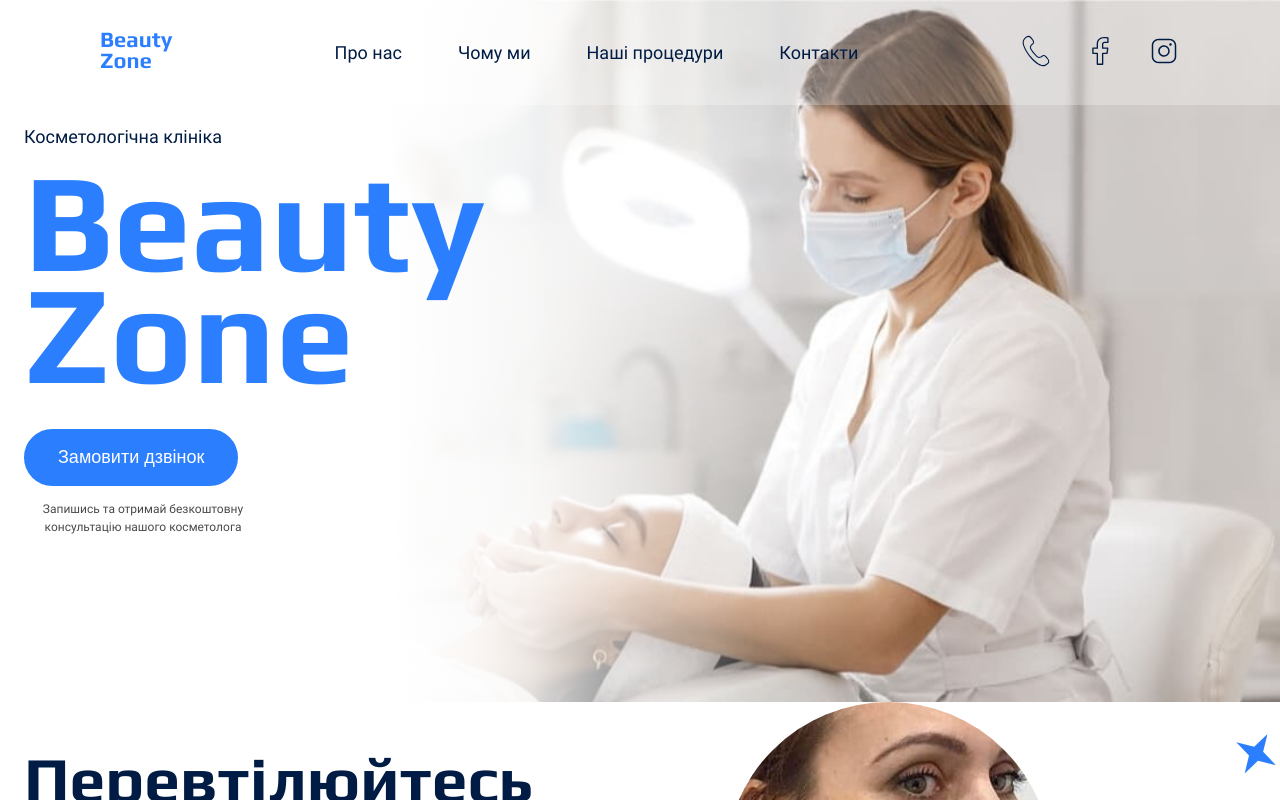
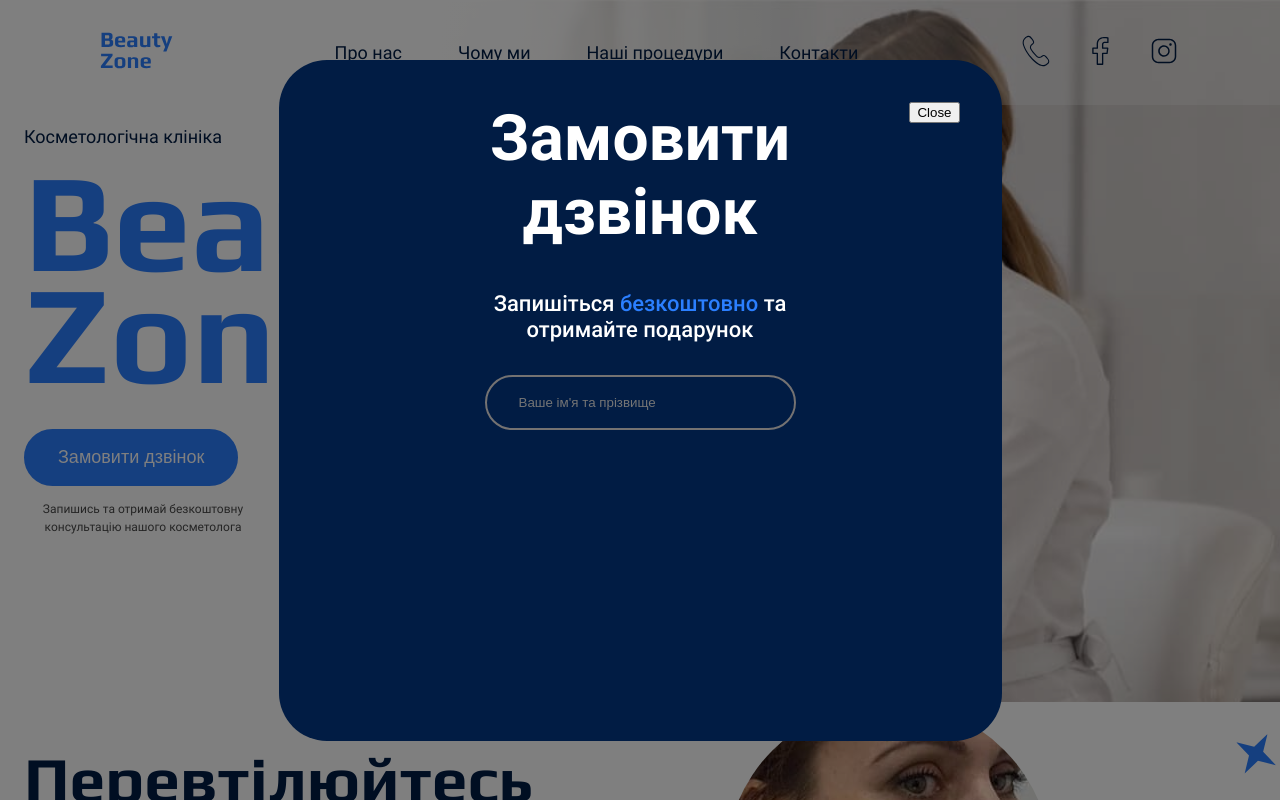
Before and after one commit to Seralex09/genius-homework-3, a plain HTML site: page index.html in a window 1280 px wide. Shown: the top 800 px of the page. Drawn offline with Linux system fonts and the light colour scheme.

Commit message:
Begin add forms

```diff
--- a/css/styles.css
+++ b/css/styles.css
@@ -88,6 +88,15 @@ ul {
   max-width: 1288px;
   margin: 0 auto;
   padding: 0 24px;
+}
+
+.vissully-hidden {
+  position: absolute;
+  left: -10000px;
+  top: auto;
+  width: 1px;
+  height: 1px;
+  overflow: hidden;
 }
 
 .section {
@@ -299,6 +308,25 @@ ul {
   fill: #011f4a;
 }
 
+.star-1:hover {
+  animation-name: star-decrease;
+  animation-duration: 3s;
+}
+
+@keyframes star-decrease {
+  0% {
+    transform: scale(1) rotate(0);
+  }
+
+  50% {
+    transform: scale(0.7) rotate(45deg);
+  }
+
+  100% {
+    transform: scale(1) rotate(0);
+  }
+}
+
 .star-2 {
   position: absolute;
   top: 32px;
@@ -307,11 +335,52 @@ ul {
   transform: rotate(60deg);
 }
 
+.star-2:hover {
+  animation-name: star-increase;
+  animation-duration: 3s;
+}
+
+@keyframes star-increase {
+  0% {
+    transform: scale(1) rotate(0);
+  }
+
+  50% {
+    transform: scale(1.3) rotate(180deg);
+  }
+
+  100% {
+    transform: scale(1) rotate(0);
+  }
+}
+
 .star-3 {
   position: absolute;
   top: 269px;
   right: 6px;
   fill: #747272;
+}
+
+.star-3:hover {
+  animation-name: star-displacement;
+  animation-duration: 3s;
+}
+
+@keyframes star-displacement {
+  0% {
+    transform: scale(1);
+    fill: #747272;
+  }
+
+  50% {
+    transform: scale(7);
+    fill: red;
+  }
+
+  100% {
+    transform: scale(1);
+    fill: #747272;
+  }
 }
 
 /* Advantages-section */
@@ -495,3 +564,75 @@ ul {
   color: #747272;
   font-size: 13px;
 }
+
+/* Modal */
+.backdrop {
+  position: fixed;
+  top: 0;
+  right: 0;
+  bottom: 0;
+  left: 0;
+  display: flex;
+  align-items: center;
+  justify-content: center;
+  padding: 20px 0;
+  background-color: rgba(0, 0, 0, 0.5);
+  transition: opacity 0.3s, visiability 0.3s;
+}
+
+.backdrop.is-hidden {
+  opacity: 0;
+  visibility: hidden;
+  pointer-events: none;
+}
+
+.modal {
+  position: relative;
+  width: 100%;
+  max-width: 723px;
+  height: 100%;
+  max-height: 681px;
+  padding: 42px 206px;
+  background-color: var(--color-primary-dark);
+  border-radius: 48px;
+  overflow-y: auto;
+  color: var(--color-primary-white);
+}
+
+.modal h2 {
+  font-size: 64px;
+  text-align: center;
+  margin-bottom: 40px;
+}
+
+.modal p {
+  font-weight: 500;
+  font-size: 22px;
+  text-align: center;
+  margin-bottom: 32px;
+}
+
+.modal .accent {
+  color: var(--color-primary-light);
+}
+
+.modal-btn-close {
+  position: absolute;
+  top: 42px;
+  right: 42px;
+}
+
+/* Form */
+.form-label {
+  display: block;
+}
+
+.input-form {
+  padding: 18px 32px;
+  width: 100%;
+  font-style: 13px;
+  line-height: 1.17;
+  border: 2px solid #747272;
+  border-radius: 32px;
+  background-color: transparent;
+}
--- a/index.html
+++ b/index.html
@@ -56,7 +56,7 @@
                     <p>Косметологічна клініка</p>
                     <h1 class="hero-title">beauty zone</h1>
                     <div class="hero-button-container">
-                        <button class="button" type="button">Замовити дзвінок</button>
+                        <button class="button modal-btn-open" type="button">Замовити дзвінок</button>
                         <p class="button-signature">Запишись та отримай безкоштовну консультацію нашого косметолога</p>
                     </div>
                 </div>
@@ -246,6 +246,23 @@
             </div>
         </div>
     </footer>
+
+    <div class="backdrop">
+        <div class="modal">
+            <button class="modal-btn-close" type="button">Close</button>
+            <h2>Замовити дзвінок</h2>
+            <p>Запишіться <span class="accent">безкоштовно</span> та отримайте подарунок</p>
+            <form name="modal-form" autocomplete="on">
+                <div class="form-field">
+                    <label class="form-label vissully-hidden" for="user-name">Ваше ім'я та прізвище</label>
+                    <input class="input-form" type="text" id="user-name" name="user-name"
+                        placeholder="Ваше ім'я та прізвище" required />
+                </div>
+            </form>
+        </div>
+    </div>
+
+    <script src="./js/modal.js"></script>
 </body>
 
 </html>
--- /dev/null
+++ b/js/modal.js
@@ -0,0 +1,8 @@
+const modal = document.querySelector('.backdrop');
+const modalBtnOpen = document.querySelector('.modal-btn-open');
+const modalBtnClose = document.querySelector('.modal-btn-close');
+
+const toggleModal = () => modal.classList.toggle('is-hidden');
+
+modalBtnOpen.addEventListener('click', toggleModal);
+modalBtnClose.addEventListener('click', toggleModal);
```
